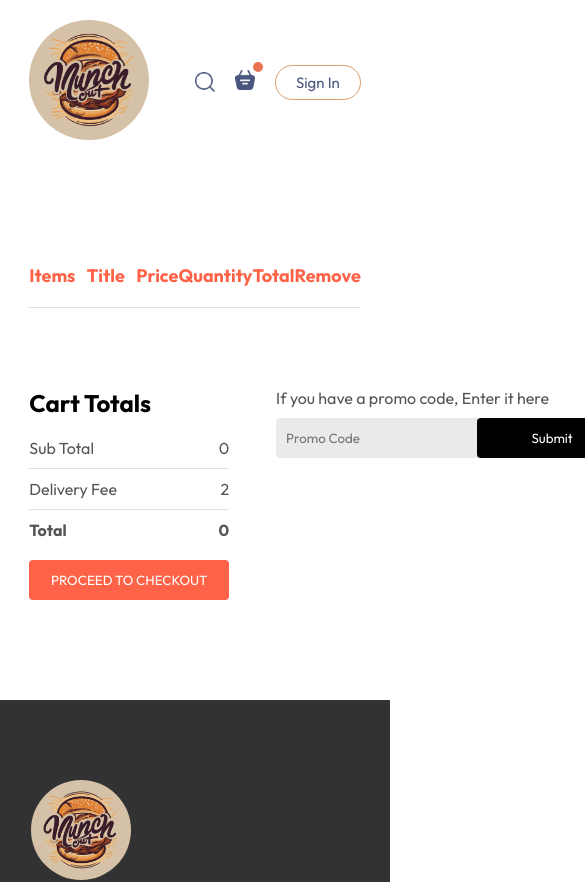
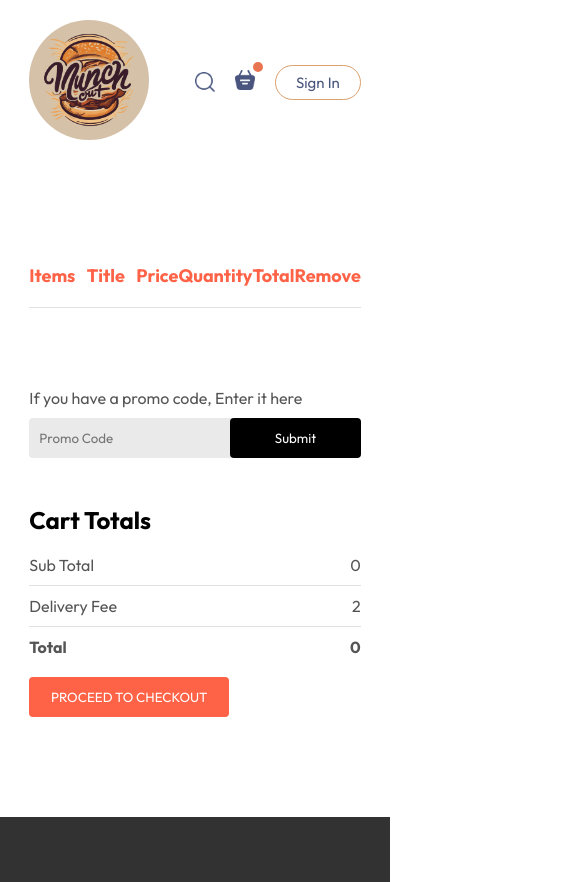
Before and after one commit to GeethakaSankalpa/Munch-Out, a React (Vite) app in the folder frontend/: page /cart in a window 390 px wide. Shown: the top 882 px of the page, 585 px wide, since content can reach past the window. Built offline with nearby package versions, Linux system fonts and the light colour scheme.

Commit message:
Responsive cart design

```diff
--- a/frontend/src/pages/Cart/Cart.css
+++ b/frontend/src/pages/Cart/Cart.css
@@ -108,3 +108,12 @@
     color: white;
     border-radius: 4px;
 }
+
+@media (max-width:750px){
+    .cart-bottom{
+        flex-direction: column-reverse;
+    }
+    .cart-promo-code{
+        justify-content: start;
+    }
+}
```
